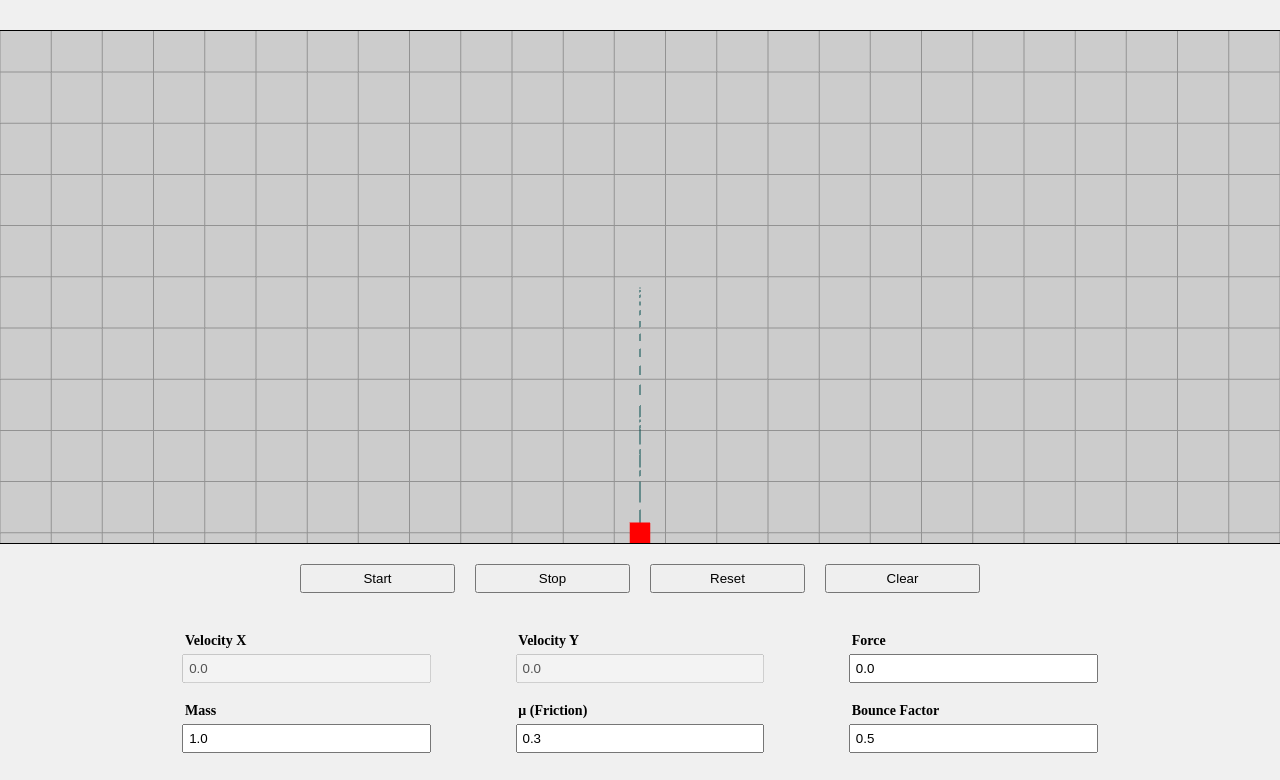
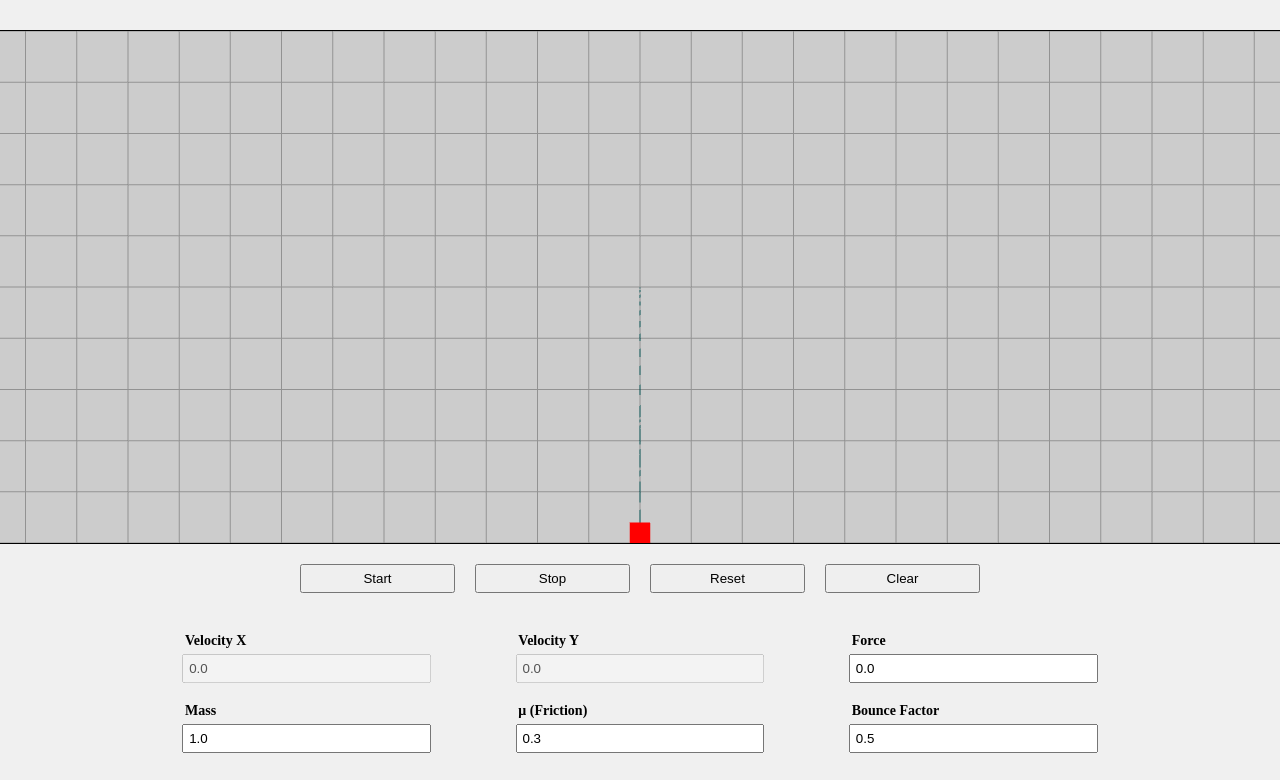
Before and after one commit to mbsaloka/project-ets-grafkom, a plain HTML site: page index.html in a window 1280 px wide. Both pictures are taken after a click on the button "Start". Shown: the top 780 px of the page. Drawn offline with Linux system fonts and the light colour scheme.

Commit message:
fix: canvas size and xy bound calculation

```diff
--- a/index.html
+++ b/index.html
@@ -108,7 +108,7 @@
 </head>
 
 <body>
-<canvas id="gl-canvas" width="1500" height="512"></canvas>
+<canvas id="gl-canvas" width="1536" height="512"></canvas>
 
 <div class="button-container">
     <button id="start-button">Start</button>
@@ -243,7 +243,6 @@ void main()
         );
     }
 
-    gl_PointSize = 20.0;
     gl_Position = uProjectionMatrix * uModelViewMatrix * rotationMatrix * aPosition;
     vColor = aColor;
 }
--- a/script.js
+++ b/script.js
@@ -31,8 +31,8 @@ var simulationState = "RESET";
 var deltaTime = 0.032;
 var gravity = -9.81;
 
-var boundX = 14.5;
-var boundY = 4.8;
+var boundX = 15;
+var boundY = 5;
 
 var velocityX = 0.0, newVelocityX = 0.0;
 var velocityY = 0.0, newVelocityY = 0.0;
@@ -229,8 +229,6 @@ function init()
         objectSizeValue.innerHTML = objectSizeSlider.value;
         objectSize = parseFloat(objectSizeSlider.value);
         processVerticesPositions();
-        boundX = 15 - objectSize * 1.2;
-        boundY = 5 - objectSize;
     });
 
     render();
@@ -367,8 +365,8 @@ function render() {
 function processSimulation() {
     var friction = mu * mass * -gravity;
 
-    if (y <= -boundY && velocityY <= 0) {
-        y = -boundY;
+    if (y <= -(boundY - objectSize) && velocityY <= 0) {
+        y = -(boundY - objectSize);
 
         if (velocityY < 0) {
             totalBounce++;
@@ -376,7 +374,7 @@ function processSimulation() {
             y += velocityY * deltaTime;
         }
 
-        if (y == -boundY && Math.abs(velocityY) < 0.1) {
+        if (y == -(boundY - objectSize) && Math.abs(velocityY) < 0.1) {
             velocityY = 0;
             totalBounce = 0;
         }
@@ -394,27 +392,27 @@ function processSimulation() {
                 velocityX = 0;
             }
         }
-    } else if (y > -boundY) {
+    } else if (y > -(boundY - objectSize)) {
         velocityY += gravity * deltaTime * Math.pow(bounceFactor, totalBounce);
         y += velocityY * deltaTime;
     }
 
-    if (y == -boundY && velocityY > 0) {
+    if (y == -(boundY - objectSize) && velocityY > 0) {
         velocityY += gravity * deltaTime * Math.pow(bounceFactor, totalBounce);
         y += velocityY * deltaTime;
     }
 
-    if (x < boundX && x > -boundX) {
+    if (x < (boundX - objectSize) && x > -(boundX - objectSize)) {
         x += velocityX * deltaTime;
     } else {
-        if (x >= boundX) {
-            x = boundX;
+        if (x >= (boundX - objectSize)) {
+            x = (boundX - objectSize);
             if (velocityX > 0) {
                 velocityX = -velocityX;
                 x += velocityX * deltaTime;
             }
-        } else if (x <= -boundX) {
-            x = -boundX;
+        } else if (x <= -(boundX - objectSize)) {
+            x = -(boundX - objectSize);
             if (velocityX < 0) {
                 velocityX = -velocityX;
                 x += velocityX * deltaTime;
```
